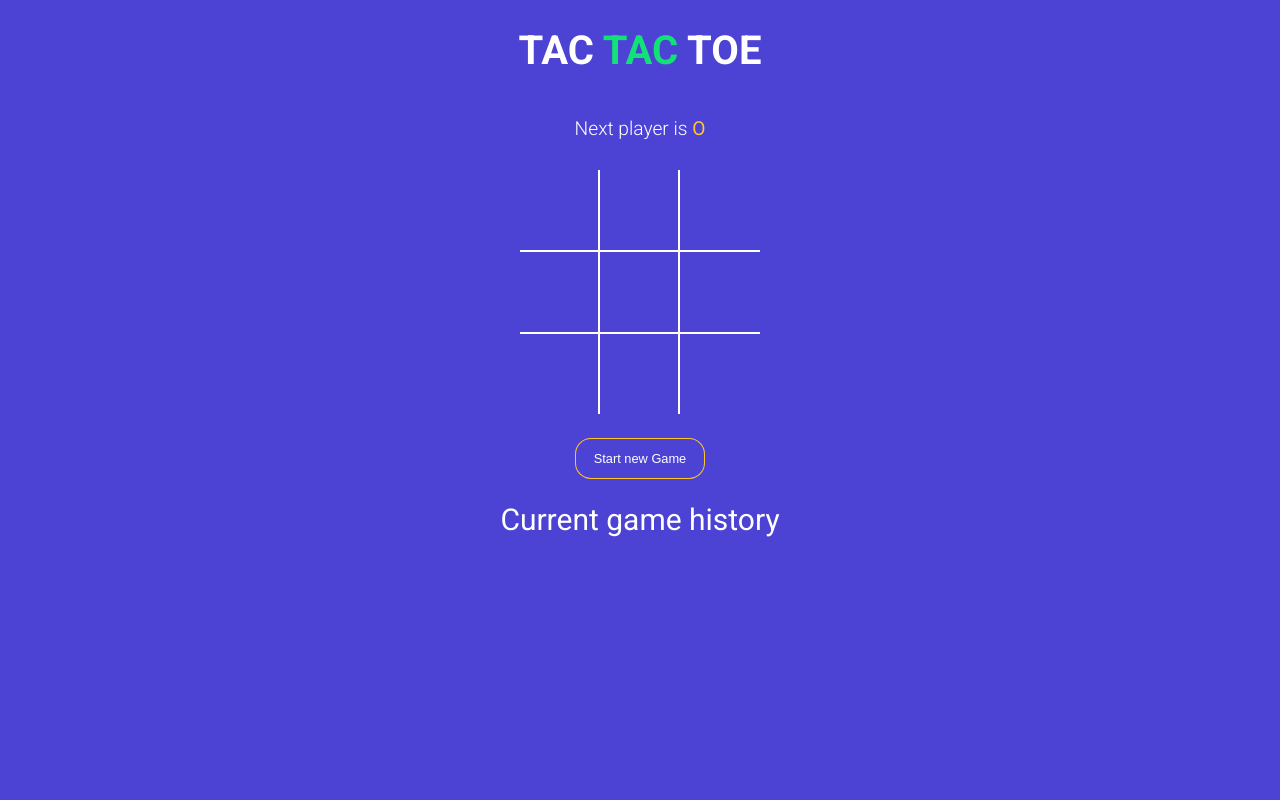
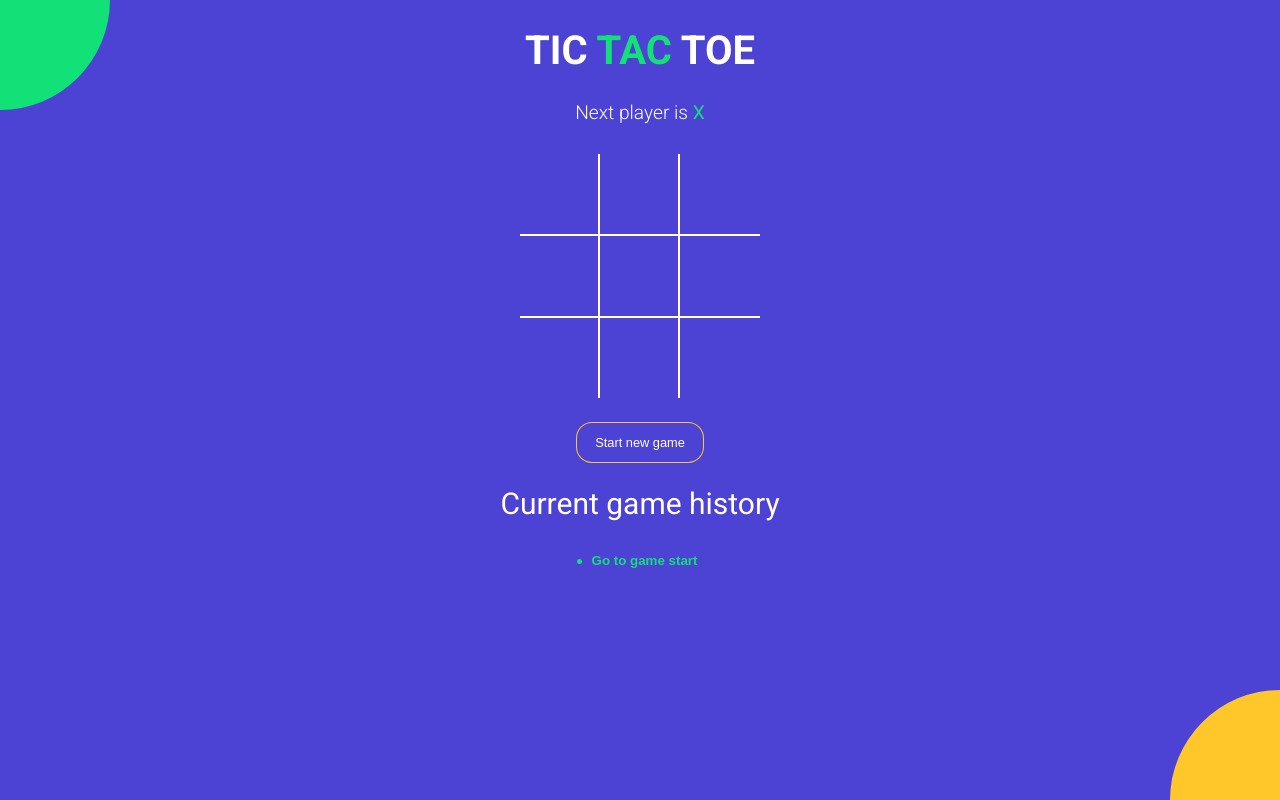
Before and after one commit to nabinjana-dsc/tictactoe-game, a React (Vite) app: page / in a window 1280 px wide. Built offline with nearby package versions, Linux system fonts and the light colour scheme.

Commit message:
All error file are corrected and Board background Style added

```diff
--- a/index.html
+++ b/index.html
@@ -12,6 +12,6 @@
   </head>
   <body>
     <div id="root"></div>
-    <script type="module" src="/src/main.jsx"></script>
+    <script type="module" src="/src/index.jsx"></script>
   </body>
 </html>
--- a/src/App.jsx
+++ b/src/App.jsx
@@ -1,89 +1,74 @@
 import React, { useState } from 'react';
 import Board from './components/Board';
+import History from './components/History';
 import StatusMessage from './components/StatusMessage';
-import History from './components/History';
-import { calculateWinner } from './winner';
+import { calculateWinner } from './helpers';
 
-import './style.scss';
+import './styles/root.scss';
 
-const NEW_GAME = [{ squares: Array(9).fill(null), isXNext: false }];
+const NEW_GAME = [{ board: Array(9).fill(null), isXNext: true }];
 
-function App() {
+const App = () => {
   const [history, setHistory] = useState(NEW_GAME);
   const [currentMove, setCurrentMove] = useState(0);
+  const current = history[currentMove];
 
-  const gamingBoard = history[currentMove];
+  const { winner, winningSquares } = calculateWinner(current.board);
 
-  const { winner, winningSquares } = calculateWinner(gamingBoard.squares);
-
-  const handleSquareClick = clickedPosition => {
-    // null, 'X', 'O'
-    if (gamingBoard.squares[clickedPosition] || winner) {
+  const handleSquareClick = position => {
+    if (current.board[position] || winner) {
       return;
     }
 
-    setHistory(currentHistory => {
-      const isTraversing = currentMove + 1 !== currentHistory.length;
+    setHistory(prev => {
+      const last = prev[prev.length - 1];
 
-      const lastGamingState = isTraversing
-        ? currentHistory[currentMove]
-        : history[history.length - 1];
+      const newBoard = last.board.map((square, pos) => {
+        if (pos === position) {
+          return last.isXNext ? 'X' : 'O';
+        }
 
-      const nextSquaresState = lastGamingState.squares.map(
-        (squareValue, position) => {
-          if (clickedPosition === position) {
-            return lastGamingState.isXNext ? 'X' : 'O';
-          }
+        return square;
+      });
 
-          return squareValue;
-        }
-      );
-
-      const base = isTraversing
-        ? currentHistory.slice(0, currentHistory.indexOf(lastGamingState) + 1)
-        : currentHistory;
-
-      return currentHistory.concat({
-        squares: nextSquaresState,
-        isXNext: !lastGamingState.isXNext,
-      });
+      return prev.concat({ board: newBoard, isXNext: !last.isXNext });
     });
 
-    setCurrentMove(move => move + 1);
+    setCurrentMove(prev => prev + 1);
   };
 
   const moveTo = move => {
     setCurrentMove(move);
   };
 
-  const onNewGameStart = () => {
+  const onNewGame = () => {
     setHistory(NEW_GAME);
     setCurrentMove(0);
   };
 
   return (
     <div className="app">
-    <h1>TAC <span className='text-green'>TAC</span> TOE</h1>
-      <StatusMessage winner={winner} gamingBoard={gamingBoard} />
+      <h1>
+        TIC <span className="text-green">TAC</span> TOE
+      </h1>
+      <StatusMessage winner={winner} current={current} />
       <Board
-        squares={gamingBoard.squares}
+        board={current.board}
         handleSquareClick={handleSquareClick}
         winningSquares={winningSquares}
       />
-
       <button
         type="button"
-        onClick={onNewGameStart}
+        onClick={onNewGame}
         className={`btn-reset ${winner ? 'active' : ''}`}
       >
-        Start new Game
+        Start new game
       </button>
-      <h2  style={{
-        fontWeight: 'normal',
-      }}>Current game history</h2>
+      <h2 style={{ fontWeight: 'normal' }}>Current game history</h2>
       <History history={history} moveTo={moveTo} currentMove={currentMove} />
+      <div className="bg-balls" />
     </div>
   );
-}
+};
 
 export default App;
--- a/src/components/Board.jsx
+++ b/src/components/Board.jsx
@@ -1,15 +1,16 @@
+import React from 'react';
 import Square from './Square';
 
-
-const Board = ({ squares, handleSquareClick, winningSquares }) => {
+const Board = ({ board, handleSquareClick, winningSquares }) => {
   const renderSquare = position => {
     // {0, 1, 2}
-    const isWinningSquare = winningSquares.includes(position)
+    const isWinningSquare = winningSquares.includes(position);
 
     return (
       <Square
-        value={squares[position]}
+        value={board[position]}
         onClick={() => handleSquareClick(position)}
+        isWinningSquare={isWinningSquare}
       />
     );
   };
--- a/src/components/History.jsx
+++ b/src/components/History.jsx
@@ -1,17 +1,22 @@
+import React from 'react';
+
 const History = ({ history, moveTo, currentMove }) => {
   return (
     <div className="history-wrapper">
       <ul className="history">
-        {history.map((_, index) => {
-          <li key={index}>
+        {history.map((_, move) => {
+          return (
+          <li key={move}>
             <button
+              className={`btn-move ${ move === currentMove ? 'active': ''}`}
               type="button"
-              className={`btn-move ${ currentMove === index ? 'active': ''}`}
-              onClick={() => moveTo(index)}
+              onClick={() => { moveTo(move);
+              }}
             >
-              {index === 0 ? 'Go to game start' : `Go to move #${index}`}
+              {move === 0 ? 'Go to game start' : `Go to move #${move}`}
             </button>
           </li>
+        );
         })}
       </ul>
     </div>
--- a/src/components/StatusMessage.jsx
+++ b/src/components/StatusMessage.jsx
@@ -1,49 +1,34 @@
-import Square from "./Square";
+import React from 'react';
 
-const StatusMessage = ({ winner, gamingBoard }) => {
-  const { squares, isXNext } = gamingBoard;
+const StatusMessage = ({ winner, current }) => {
+  const noMovesLeft = current.board.every(el => el !== null);
 
-  const noMovesLeft = squares.every(squareValue => squareValue !== null);
-  const nextPlayer = isXNext ? 'X' : 'O';
-
-  const statusMessage = winner
-    ? `Winner is ${winner}`
-    : `Next Player is ${nextPlayer}`;
-
-  const renderStatusMessage = () => {
-    if (winner) {
-        <div>
-            Winner is{' '}
-        <span className={winner === 'X' ? 'text-green' : 'text-orange'}>
-        {winner}
-      </span>
-      </div>
-    }
-
-    if (!winner && noMovesLeft) {
-      return (
-        <div>
-          <span className="text-orange">O</span> and{' '}
-          <span className="text-green">X</span> tied
-        </div>
-      );
-    }
-
-    if (!winner && !noMovesLeft) {
-      return (
-        <div>
+  return (
+    <div className="status-message">
+      {winner && (
+        <>
+          Winner is{' '}
+          <span className={winner === 'X' ? 'text-green' : 'text-orange'}>
+            {winner}
+          </span>
+        </>
+      )}
+      {!winner && !noMovesLeft && (
+        <>
           Next player is{' '}
-          <span className={isXNext ? 'text-green' : 'text-orange'}>
-            {nextPlayer}
+          <span className={current.isXNext ? 'text-green' : 'text-orange'}>
+            {current.isXNext ? 'X' : 'O'}{' '}
           </span>
-        </div>
-      );
-    }
-
-    return null;
-  };
-
-  return <h2 className="status-message">{renderStatusMessage()}</h2>;
+        </>
+      )}
+      {!winner && noMovesLeft && (
+        <>
+          <span className="text-green">X</span> and{' '}
+          <span className="text-orange">O</span> tied
+        </>
+      )}
+    </div>
+  );
 };
 
 export default StatusMessage;
```
Also changed, not shown: src/components/Square.jsx (line endings or trailing spaces), src/helpers.jsx (renamed from src/winner.js), src/index.jsx (renamed from src/main.jsx), src/styles/root.scss (renamed from src/style.scss).
